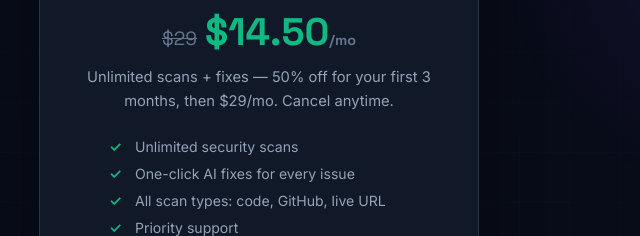
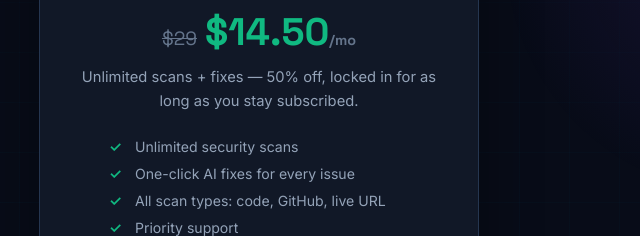
Before and after one commit to SabahatGhauri/vibesafe, a plain HTML site: page claim-offer.html in a window 1280 px wide. Shown: the part 148-384 px from the top of the page, 381-1021 px from the left. Drawn offline with nearby package versions, Linux system fonts and the light colour scheme; a script that the page names is missing.

Commit message:
Offer page: restore 'locked in' wording to match Stripe
The checkout page for this price says the 50% rate is locked in for as long
as the customer stays subscribed; the page said 3 months, which was wrong.

```diff
--- a/claim-offer.html
+++ b/claim-offer.html
@@ -56,7 +56,7 @@ input:focus{outline:none;border-color:var(--cyan)}
 
   <h1>🎉 Founding-customer offer</h1>
   <div class="price"><s>$29</s>$14.50<span class="per">/mo</span></div>
-  <p class="sub">Unlimited scans + fixes — 50% off for your first 3 months, then $29/mo. Cancel anytime.</p>
+  <p class="sub">Unlimited scans + fixes — 50% off, locked in for as long as you stay subscribed.</p>
   <ul class="feat">
     <li>Unlimited security scans</li>
     <li>One-click AI fixes for every issue</li>
```
